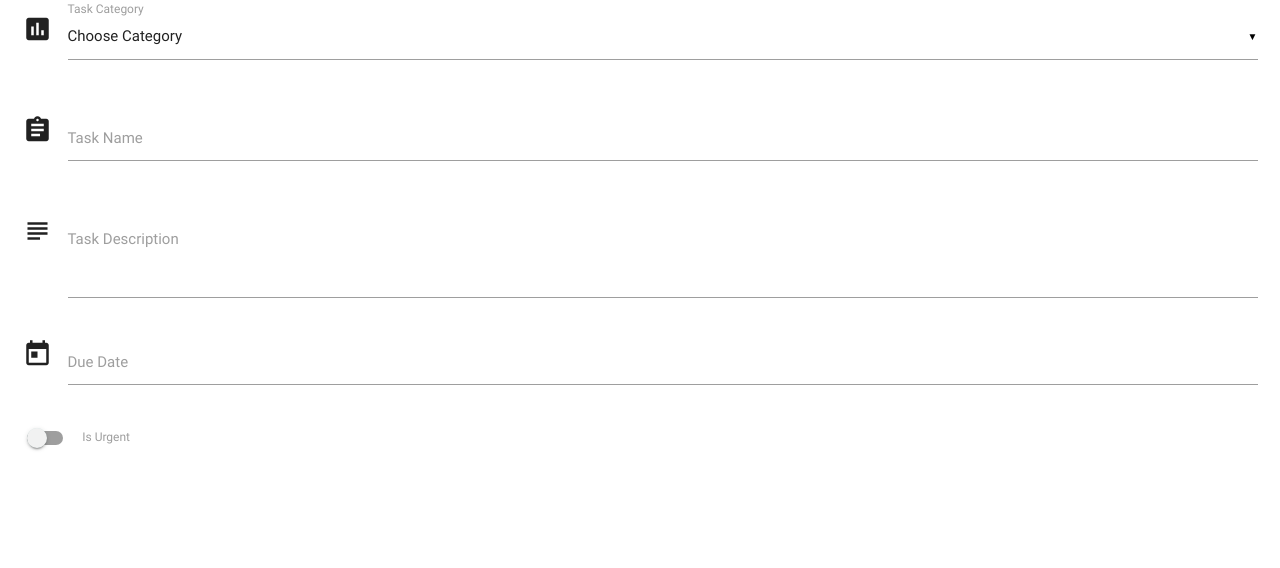
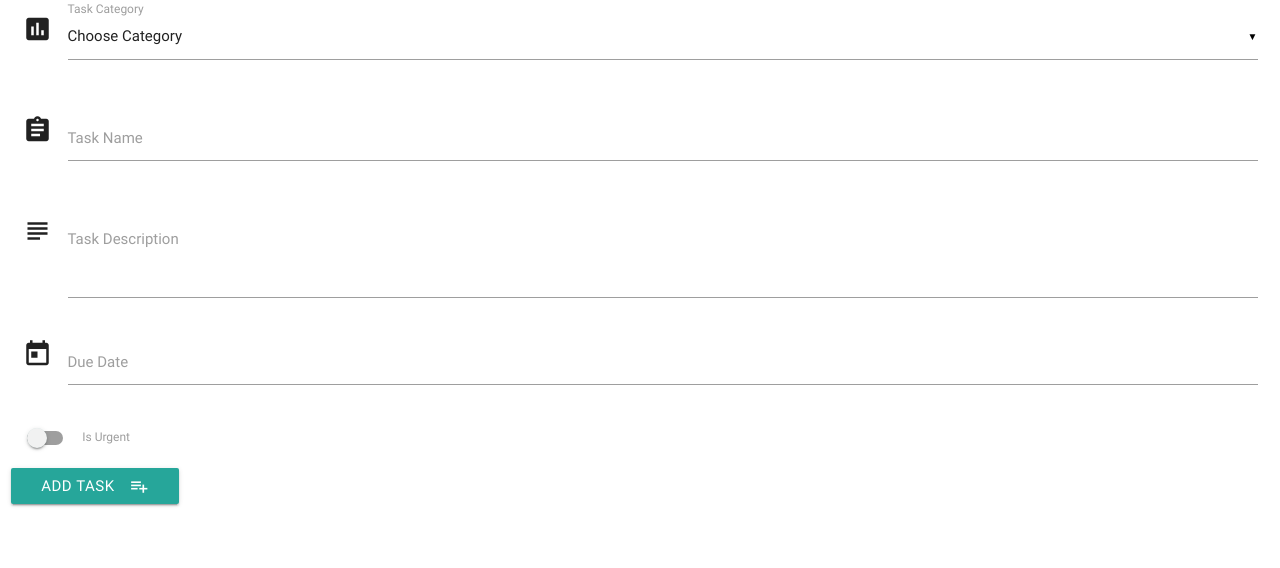
Before and after one commit to NinjaAiden/task-manager, a Flask app: page /add_task in a window 1280 px wide. Shown: the part 89-657 px from the top of the page. Run offline with Flask 2, Linux system fonts and the light colour scheme; data that the repository does not hold is empty; some libraries are stand-ins or nearby versions.

Commit message:
added submit button and function to add task to database

```diff
--- a/app.py
+++ b/app.py
@@ -20,6 +20,12 @@ def add_task():
     return render_template('addtask.html',
         categories=mongo.db.categories.find())
 
+@app.route('/insert_task', methods=['POST'])
+def insert_task():
+    tasks = mongo.db.tasks
+    tasks.insert_one(request.form.to_dict())
+    return redirect(url_for('get_tasks'))
+
 if __name__ == '__main__':
     app.run(host=os.environ.get('IP'),
         port=int(os.environ.get('PORT')),
--- a/templates/addtask.html
+++ b/templates/addtask.html
@@ -3,12 +3,12 @@
 <h3>Add task</h3>
 
 <div class="row">
-    <form action="" method="POST" class="col s12">
+    <form action="{{ url_for('insert_task') }}" method="POST" class="col s12">
         <div class="input-field col s12">
 
             <div class="row">
                 <i class="material-icons prefix">poll</i>
-                <select id="category" name+"category_name">
+                <select id="category" name+ "category_name">
                   <option value="" disabled selected>Choose Category</option>
                   {% for cat in categories %}
                   <option value="{{cat.category_name}}">{{cat.category_name}}</option>
@@ -45,6 +45,11 @@
                 </label>
             </div>
         </div>
+        <div class="row">
+            <button class="btn waves-effect waves-light" type="submit" name="action">Add Task
+                <i class="material-icons right">playlist_add</i>
+            </button>
+        </div>
     </form>
 </div>
 
```
